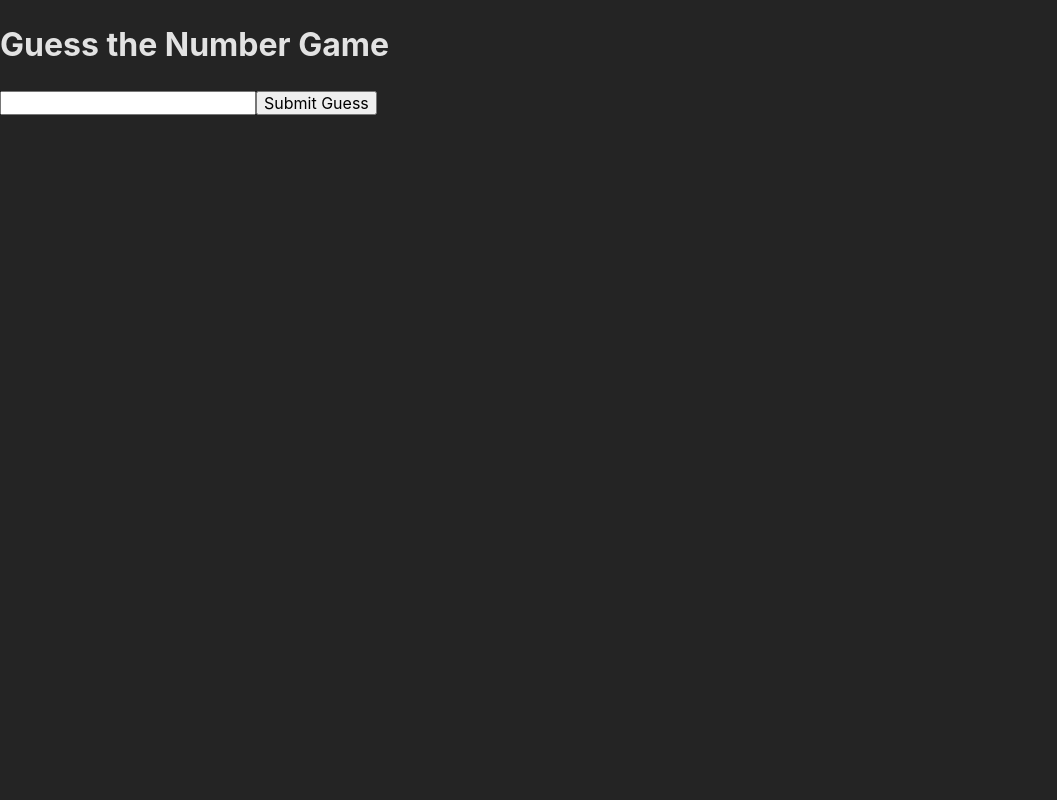
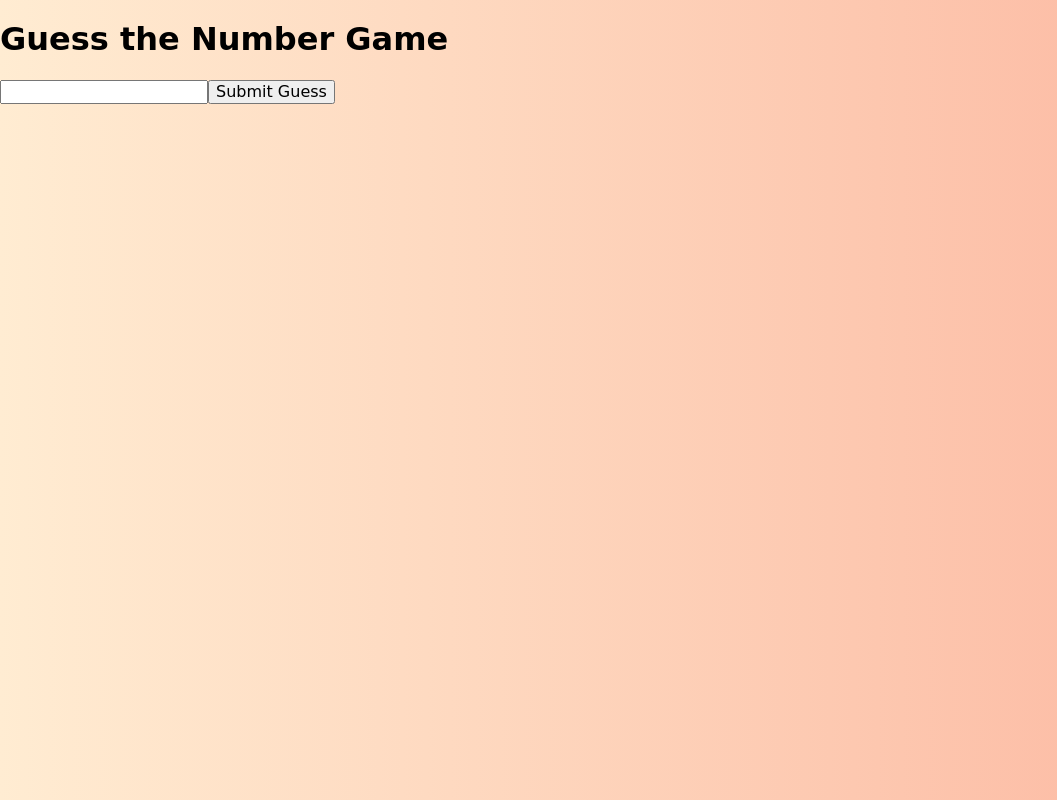
Before and after one commit to aitmil/guess-the-number-game, a React (Vite) app in the folder frontend/: page / in a window 1280 px wide. Shown: the whole page, without its empty margins (0-1057 px from the left). Built offline with nearby package versions, Linux system fonts and the light colour scheme; no server answers.

Commit message:
add common styles

```diff
--- a/frontend/src/index.css
+++ b/frontend/src/index.css
@@ -1,14 +1,16 @@
 :root {
-  font-family: Inter, system-ui, Avenir, Helvetica, Arial, sans-serif;
-  line-height: 1.5;
-  font-weight: 400;
-
-  color-scheme: light dark;
-  color: rgba(255, 255, 255, 0.87);
-  background-color: #242424;
-
   font-synthesis: none;
   text-rendering: optimizeLegibility;
   -webkit-font-smoothing: antialiased;
   -moz-osx-font-smoothing: grayscale;
 }
+
+body {
+  background: linear-gradient(to right, #ffecd2, #fcb69f);
+  font-family: 'Comic Sans MS', cursive, sans-serif;
+}
+
+input,
+button {
+  outline: none;
+}
```
